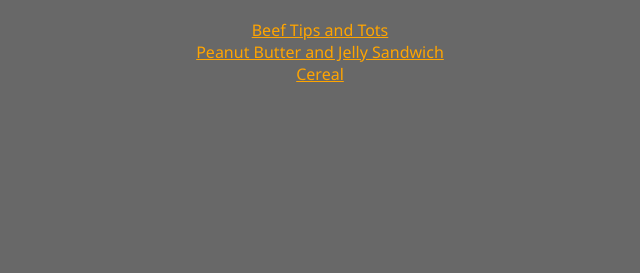
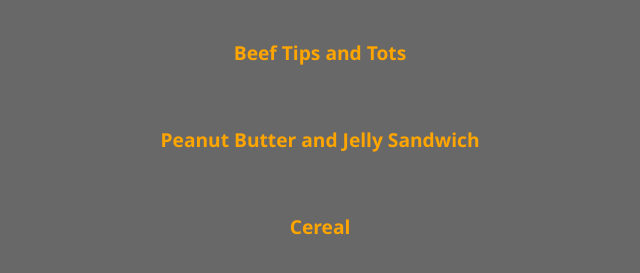
Before and after one commit to veechi/odin-recipes, a plain HTML site: page index.html in a window 1280 px wide. Shown: the part 67-340 px from the top of the page, without its empty margins (340-980 px from the left). Drawn offline with Linux system fonts and the light colour scheme.

Commit message:
Modify CSS

```diff
--- a/style.css
+++ b/style.css
@@ -12,4 +12,14 @@ h1, h2, p{
 
 a {
     color: orange;
+    text-decoration: none;
+    padding: 8px;
 }
+
+li{
+    padding: 20px;
+    margin: 20px;
+    text-decoration: none;
+    font-weight: 900;
+    font-size: larger;
+}
```
